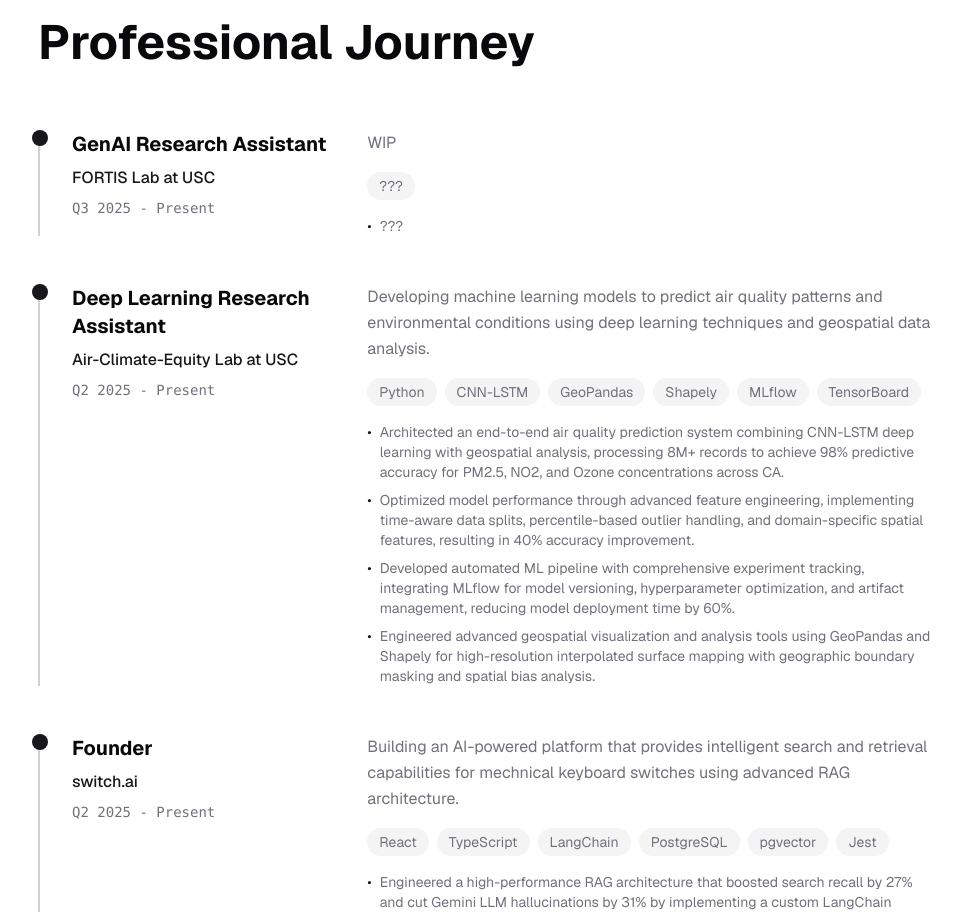
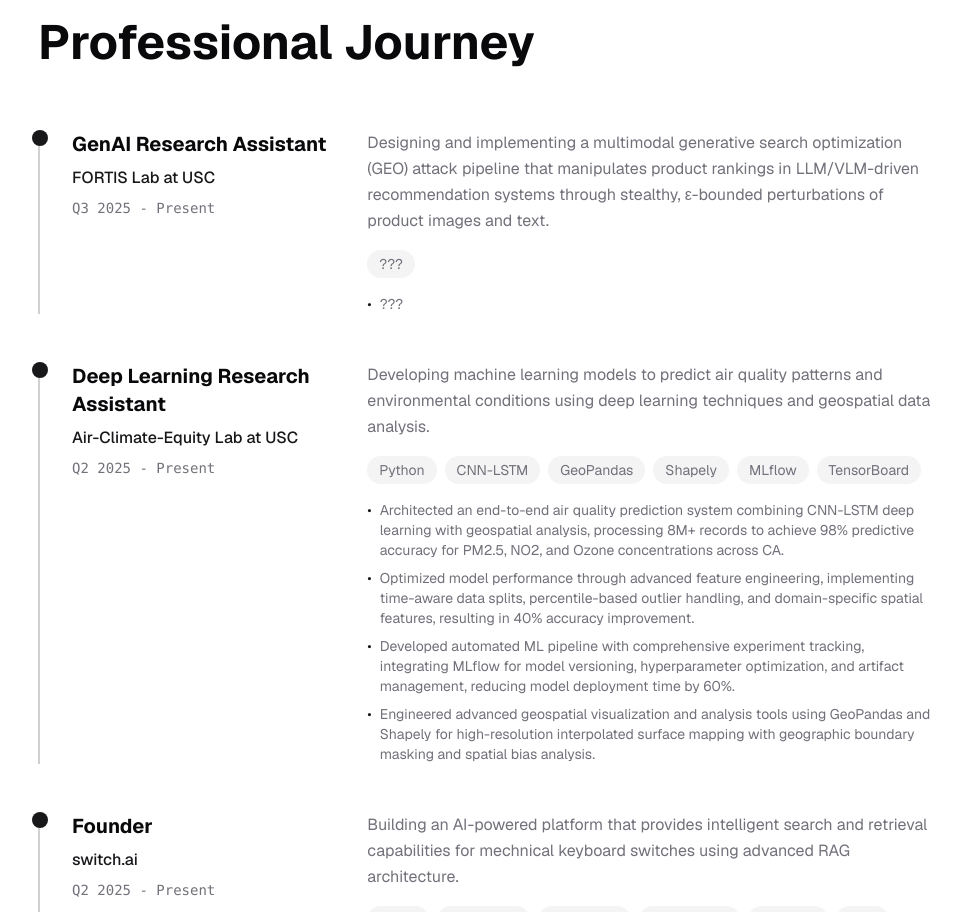
Before and after one commit to freddysongg/portfolio, a Next.js app: page / in a window 1280 px wide. Shown: the part 3623-4535 px from the top of the page, without its empty margins (154-1115 px from the left). Built offline with nearby package versions, Linux system fonts and the light colour scheme.

Commit message:
feat: add fortis description

```diff
--- a/data/experience.ts
+++ b/data/experience.ts
@@ -14,7 +14,8 @@ export const experiences: Experience[] = [
     company: 'FORTIS Lab at USC',
     position: 'GenAI Research Assistant',
     duration: 'Q3 2025 - Present',
-    description: 'WIP',
+    description:
+      'Designing and implementing a multimodal generative search optimization (GEO) attack pipeline that manipulates product rankings in LLM/VLM-driven recommendation systems through stealthy, ε-bounded perturbations of product images and text.',
     technologies: ['???'],
     achievements: ['???'],
   },
```
